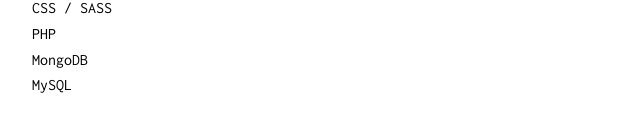
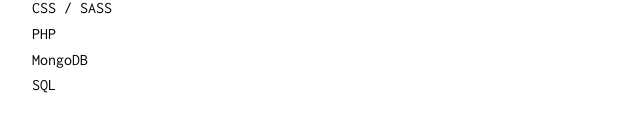
Before and after one commit to kelleymuro/portfolio, a plain HTML site: page index.html in a window 1280 px wide. Shown: the part 641-772 px from the top of the page, 160-800 px from the left. Drawn offline with Linux system fonts and the light colour scheme.

Commit message:
generalized some code lists

```diff
--- a/index.html
+++ b/index.html
@@ -64,7 +64,7 @@
             <p>CSS / SASS</p>
             <p>PHP</p>
             <p>MongoDB</p>
-            <p>MySQL</p>
+            <p>SQL</p>
 
 
         </div>
```
